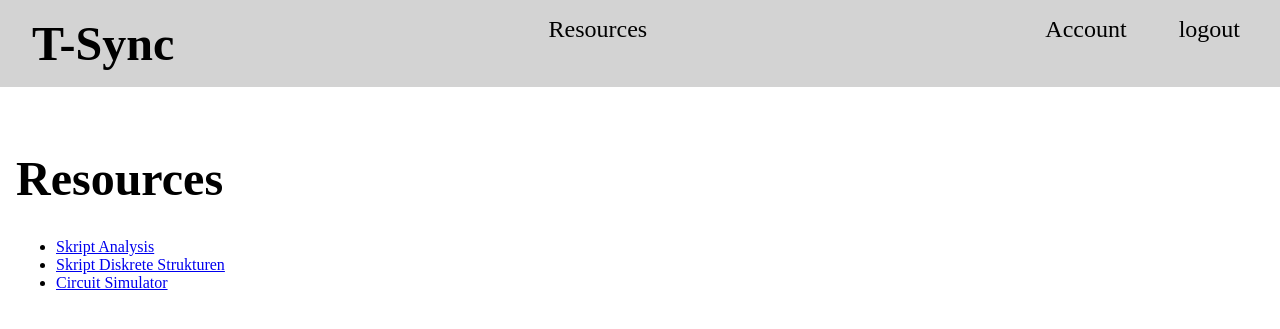
After one commit to UnrealCryptoCore/tsync, a Flask app: page /resources in a window 1280 px wide. The commit adds this page. Shown: the top 329 px of the page. Run offline with Flask 3, Linux system fonts and the light colour scheme; parts of the project's set-up code (start-up, migrations or seed data) failed here and were passed over.

Commit message:
resources

```diff
--- a/src/tsync/__init__.py
+++ b/src/tsync/__init__.py
@@ -40,6 +40,10 @@ def create_app():
     @app.route("/helloworld")
     def hello_world():
         return "<p>Hello, World!</p>"
+
+    @app.get("/resources")
+    def resources():
+        return render_template("resourcestmpl.html")
 
     @app.get("/account")
     def account():
--- a/src/tsync/templates/layout.html
+++ b/src/tsync/templates/layout.html
@@ -15,6 +15,9 @@
                 <h1 style="margin: auto; margin-left: 1rem;"><a class="tsync-heading" href="/">T-Sync</a></h1>
             </div>
             <div>
+                <a class="header-link button-link" href="/resources">Resources</a>
+            </div>
+            <div>
                 <a class="header-link button-link" href="/account">Account</a>
                 <a class="header-link button-link" href="/logout">logout</a>
             </div>
--- /dev/null
+++ b/src/tsync/templates/resourcestmpl.html
@@ -0,0 +1,12 @@
+{% extends "layout.html" %}
+{% block title %}Login{% endblock %}
+{% block content %}
+<h1>Resources</h1>
+<div>
+    <ul>
+        <li><a href="/resources/afi/script">Skript Analysis</a></li>
+        <li><a href="/resources/ds/script">Skript Diskrete Strukturen</a></li>
+        <li><a href="https://www.falstad.com/circuit/">Circuit Simulator</a></li>
+    </ul>
+</div>
+{% endblock %}
```
